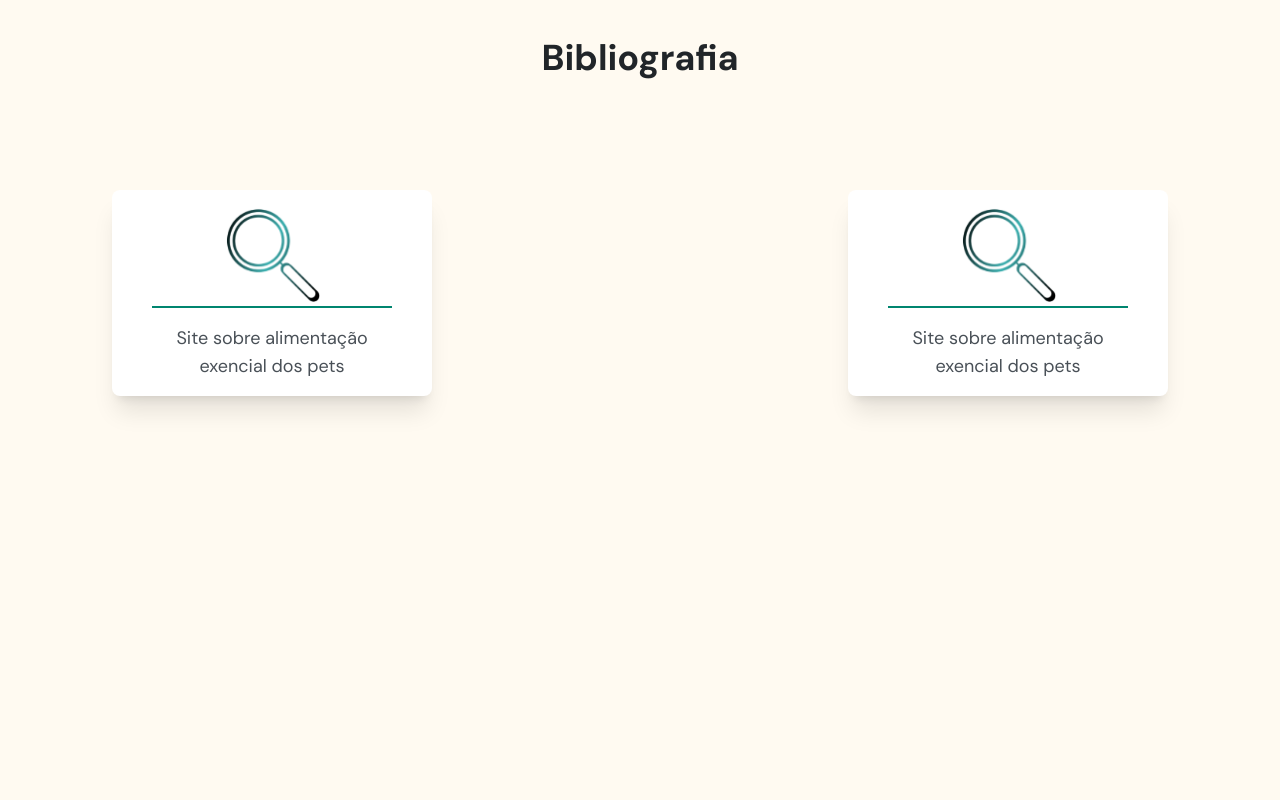
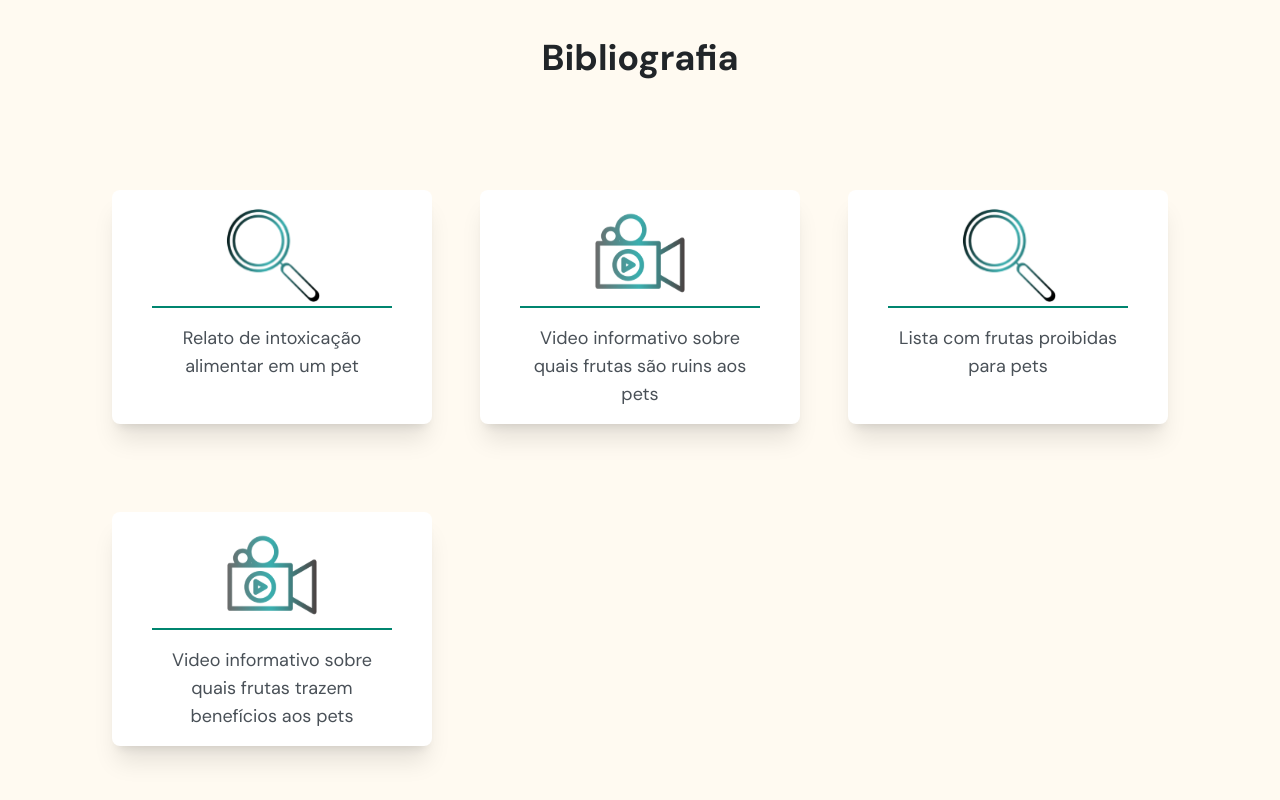
Before and after one commit to JamDev0/Healthy-Pet-Food, a React (Vite) app: page / in a window 1280 px wide. Shown: the part 3366-4166 px from the top of the page. Before the commit the page ends 3866 px from the top, so only its background shows below. Built offline with nearby package versions, Linux system fonts and the light colour scheme.

Commit message:
Links das bibliografias

```diff
--- a/src/components/desktop/Bibliography/index.tsx
+++ b/src/components/desktop/Bibliography/index.tsx
@@ -1,6 +1,9 @@
 import { Link } from 'react-router-dom'
 
 import MagGlass from '../../../assets/MagGlass.svg'
+
+import Cam from '../../../assets/Cam.svg'
+
 
 export function DesktopBibliography() {
   return(
@@ -10,25 +13,45 @@ export function DesktopBibliography() {
       </h2>
 
       <section className="flex flex-wrap justify-between gap-x-12 gap-y-12 w-full">
-        <Link to='' className="flex flex-col items-center px-10 py-4 bg-white rounded-lg shadow-xl mb-10 max-w-xs">
+        <a href='https://exame.com/brasil/intoxicacao-de-caes-governo-suspende-ingrediente-de-petisco-apos-48-mortes/' className="flex flex-col items-center px-10 py-4 bg-white rounded-lg shadow-xl mb-10 max-w-xs">
           <img src={MagGlass} className="w-24 h-24 mb-1" />
 
           <div className='bg-brand-green-500 w-full h-[2px] mb-4'></div>
 
           <p className='text-surfaces-text-paragraph text-center text-lg'>
-            Site sobre alimentação exencial dos pets
+            Relato de intoxicação alimentar em um pet
           </p>
-        </Link>
+        </a>
 
-        <Link to='' className="flex flex-col items-center px-10 py-4 bg-white rounded-lg shadow-xl mb-10 max-w-xs">
+        <a href='https://youtu.be/Fn0TlQIgfqk' className="flex flex-col items-center px-10 py-4 bg-white rounded-lg shadow-xl mb-10 max-w-xs">
+          <img src={Cam} className="w-24 h-24 mb-1" />
+
+          <div className='bg-brand-green-500 w-full h-[2px] mb-4'></div>
+
+          <p className='text-surfaces-text-paragraph text-center text-lg'>
+           Video informativo sobre quais frutas são ruins aos pets
+          </p>
+        </a>
+
+        <a  href='https://www.petz.com.br/blog/cachorros/frutas-que-cachorro-nao-pode-comer/' className="flex flex-col items-center px-10 py-4 bg-white rounded-lg shadow-xl mb-10 max-w-xs">
           <img src={MagGlass} className="w-24 h-24 mb-1" />
 
           <div className='bg-brand-green-500 w-full h-[2px] mb-4'></div>
 
           <p className='text-surfaces-text-paragraph text-center text-lg'>
-            Site sobre alimentação exencial dos pets
+            Lista com frutas proibidas para pets
           </p>
-        </Link>
+        </a>
+
+        <a href='https://youtu.be/uplRH14P43I' className="flex flex-col items-center px-10 py-4 bg-white rounded-lg shadow-xl mb-10 max-w-xs">
+          <img src={Cam} className="w-24 h-24 mb-1" />
+
+          <div className='bg-brand-green-500 w-full h-[2px] mb-4'></div>
+
+          <p className='text-surfaces-text-paragraph text-center text-lg'>
+           Video informativo sobre quais frutas trazem benefícios aos pets
+          </p>
+        </a>
       </section>
     </section>
   )
--- a/src/components/mobile/Bibliography/index.tsx
+++ b/src/components/mobile/Bibliography/index.tsx
@@ -4,30 +4,50 @@ import Cam from '../../../assets/Cam.svg'
 
 export function MobileBibliography() {
   return (
-    <section className="w-full flex flex-col items-center py-6 px-9 pb-20">
+    <section className="w-full flex flex-col items-center py-6 px-9 pb-20 gap-y-10">
       <h2 className="font-bold text-4xl mb-14">
         Bibliografia
       </h2>
 
-      <section className="flex flex-col items-center px-10 py-4 bg-white rounded-lg shadow-xl mb-10">
+      <a href='https://exame.com/brasil/intoxicacao-de-caes-governo-suspende-ingrediente-de-petisco-apos-48-mortes/' className="flex flex-col items-center px-10 py-4 bg-white rounded-lg shadow-xl max-w-[290px]">
         <img src={MagGlass} className="w-24 h-24 mb-1" />
 
         <div className='bg-brand-green-500 w-full h-[2px] mb-4'></div>
 
         <p className='text-surfaces-text-paragraph text-center text-lg'>
-          Site sobre alimentação exencial dos pets
+          Relato de intoxicação alimentar em um pet
         </p>
-      </section>
+      </a>
 
-      <section className="flex flex-col items-center px-10 py-4 bg-white rounded-lg shadow-xl">
+      <a href='https://youtu.be/Fn0TlQIgfqk' className="flex flex-col items-center px-10 py-4 bg-white rounded-lg shadow-xl max-w-[290px]">
         <img src={Cam} className="w-24 h-24 mb-1" />
 
         <div className='bg-brand-green-500 w-full h-[2px] mb-4'></div>
 
         <p className='text-surfaces-text-paragraph text-center text-lg'>
-          Site sobre alimentação exencial dos pets
+          Video informativo sobre quais frutas são ruins aos pets
         </p>
-      </section>
+      </a>
+
+      <a href='https://www.petz.com.br/blog/cachorros/frutas-que-cachorro-nao-pode-comer/' className="flex flex-col items-center px-10 py-4 bg-white rounded-lg shadow-xl max-w-[290px]">
+        <img src={Cam} className="w-24 h-24 mb-1" />
+
+        <div className='bg-brand-green-500 w-full h-[2px] mb-4'></div>
+
+        <p className='text-surfaces-text-paragraph text-center text-lg'>
+          Lista com frutas proibidas para pets
+        </p>
+      </a>
+
+      <a href='https://youtu.be/uplRH14P43I' className="flex flex-col items-center px-10 py-4 bg-white rounded-lg shadow-xl max-w-[290px]">
+        <img src={Cam} className="w-24 h-24 mb-1" />
+
+        <div className='bg-brand-green-500 w-full h-[2px] mb-4'></div>
+
+        <p className='text-surfaces-text-paragraph text-center text-lg'>
+          Video informativo sobre quais frutas trazem benefícios aos pets
+        </p>
+      </a>
     </section>
   )
 }
--- a/src/pages/desktop/Equipments/Tecs/index.tsx
+++ b/src/pages/desktop/Equipments/Tecs/index.tsx
@@ -62,7 +62,7 @@ export function Techs() {
           <img src={ReactLogo} className="w-72 mb-4" />
 
           <p className='text-base text-surfaces-text-paragraph text-center'>
-            Usamos o canva para o desenvolvimento de design
+          O React é a biblioteca do JavaScript,  usada para construir uma interface de usuário
           </p>
         </section>
 
@@ -70,7 +70,7 @@ export function Techs() {
           <img src={TailwindLogo} className="w-72 mb-4" />
 
           <p className='text-base text-surfaces-text-paragraph text-center'>
-            Figma, usado para a prototipagem e desenvolvimento do site
+          Tailwind permite maior controle na linguagem visual, mais leve para facilitar o desenvolvimento
           </p>
         </section>
 
@@ -78,7 +78,7 @@ export function Techs() {
           <img src={ViteLogo} className="w-72 mb-4" />
 
           <p className='text-base text-surfaces-text-paragraph text-center'>
-            Photoshop, usado para a edição de algumas imagens
+          É uma ferramenta de construção que foi inicialmente desenvolvida para Vue. js.
           </p>
         </section>
 
@@ -86,7 +86,7 @@ export function Techs() {
           <img src={ArduinoLogo} className="w-72 mb-4" />
 
           <p className='text-base text-surfaces-text-paragraph text-center'>
-            Visual studio code, usado para a produção do site
+          Integrated Development Environment, usado  para escrever e fazer upload de programas em placas compatíveis com Arduino
           </p>
         </section>
       </section>
```
